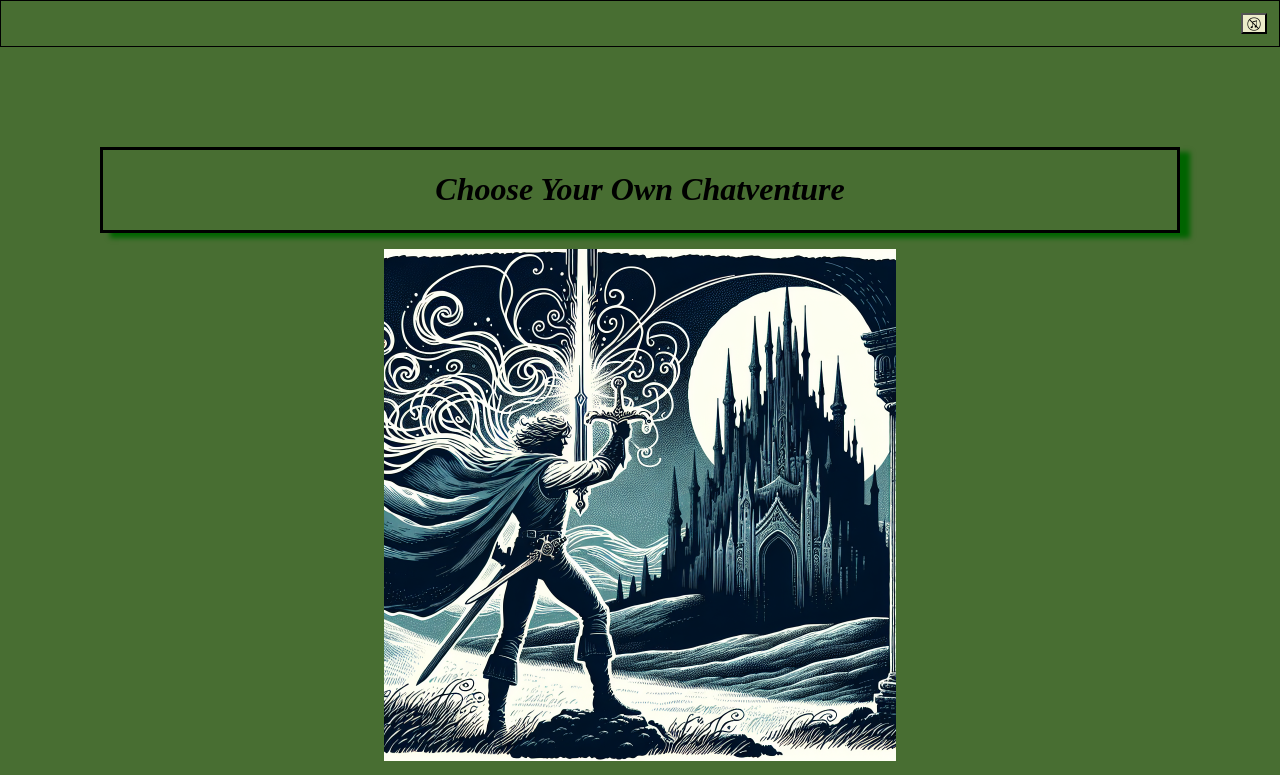
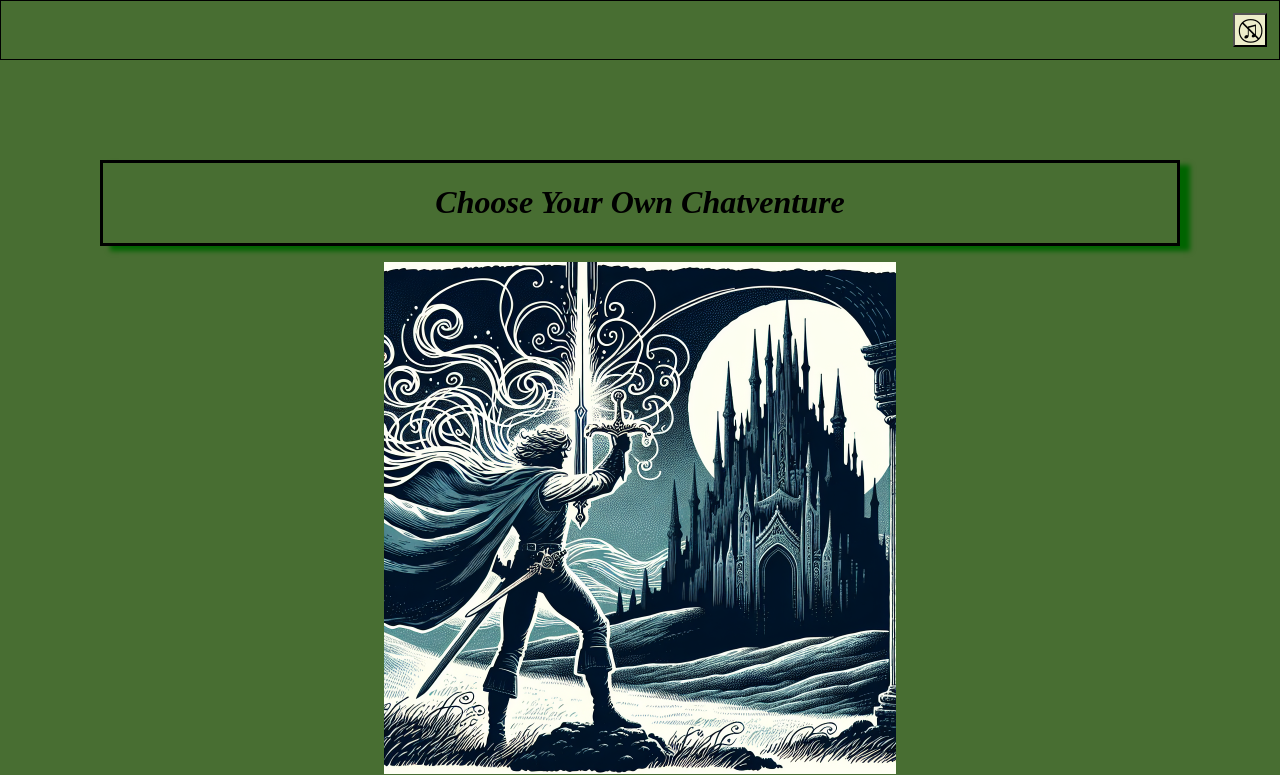
Before and after one commit to AaaDee/ChooseYouOwnChatventure, a React (Create React App) app in the folder frontend/: page / in a window 1280 px wide. Shown: the top 775 px of the page. Built offline with nearby package versions, Linux system fonts and the light colour scheme; no server answers.

Commit message:
increase mute button size

```diff
--- a/frontend/src/components/MusicButton/style.ts
+++ b/frontend/src/components/MusicButton/style.ts
@@ -12,11 +12,14 @@ export const StyledMusicButton = styled.button`
   }
 `;
 
-export const StyledMusicNote = styled.div``;
+export const StyledMusicNote = styled.div`
+  font-size: x-large;
+`;
 
 export const SuperImposedNo = styled.div`
+  font-size: x-large;
   position: absolute;
   top: 1px;
-  left: 14px;
+  left: 21px;
   z-index: 1;
 `;
```
